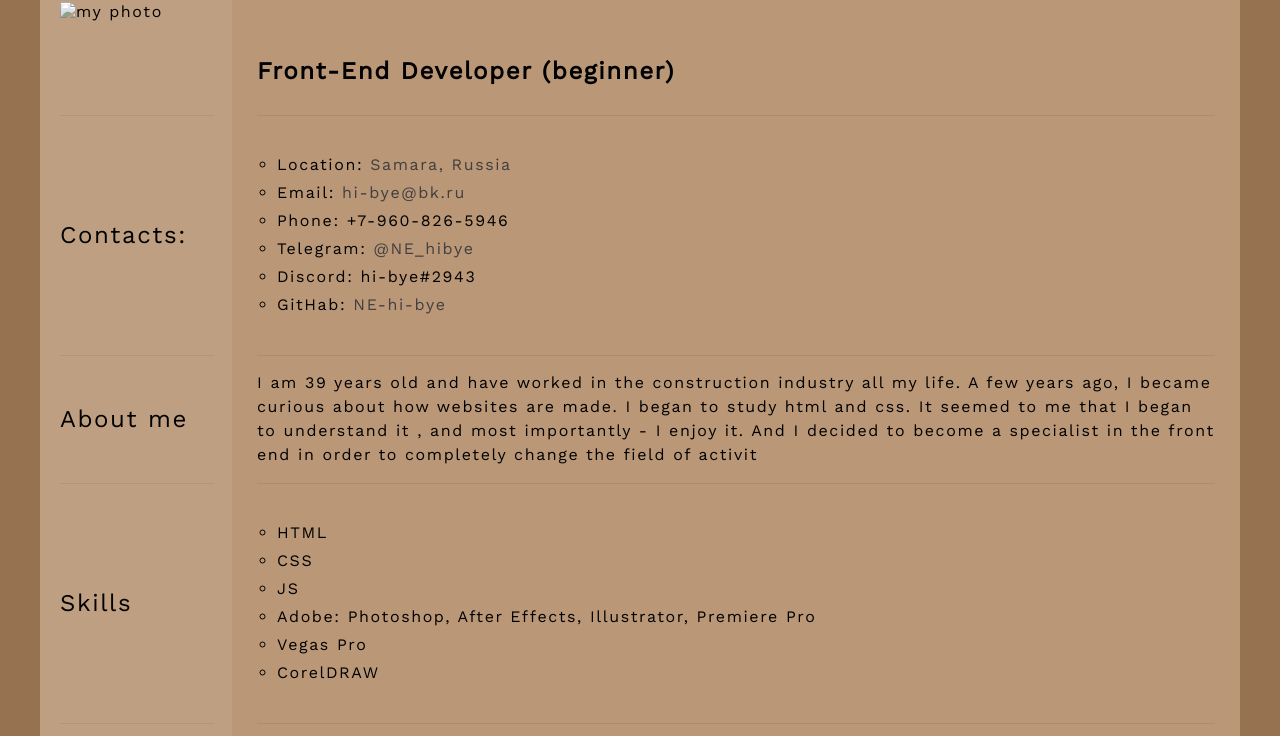
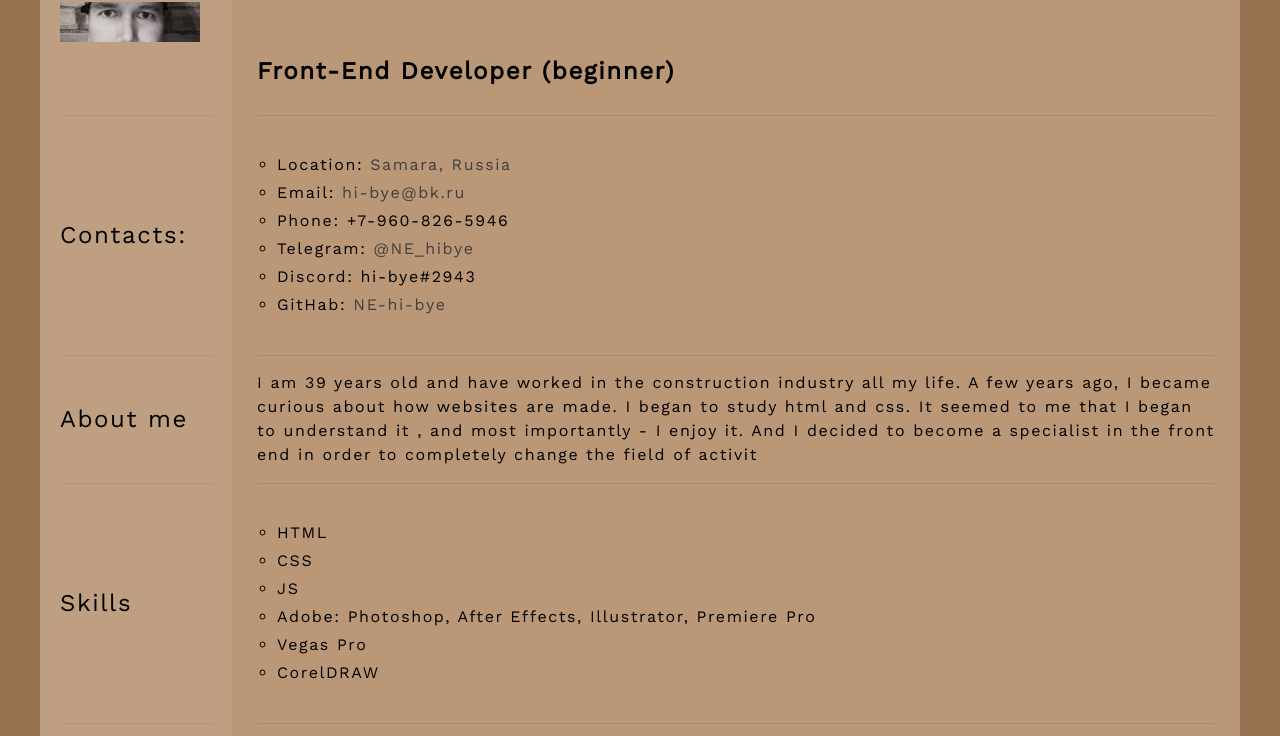
Before and after one commit to NE-hi-bye/rsschool-cv, a plain HTML site: page index.html in a window 1280 px wide. Shown: the part 114-850 px from the top of the page. Drawn offline with nearby package versions, Linux system fonts and the light colour scheme.

Commit message:
feat: add img file

```diff
--- a/index.html
+++ b/index.html
@@ -44,7 +44,7 @@
       <div class="container">
         <section class="section section_profile">
           <div class="section_title section_title-avatar">
-            <img class="avatar" src="./Assets/avatar.jpg" alt="my photo">
+            <img class="avatar" src="./assets/avatar.jpg" alt="my photo">
           </div>
           <div class="section_content">
             <div class="box-content">
```
Also changed, not shown: assets/avatar.jpg (added).
